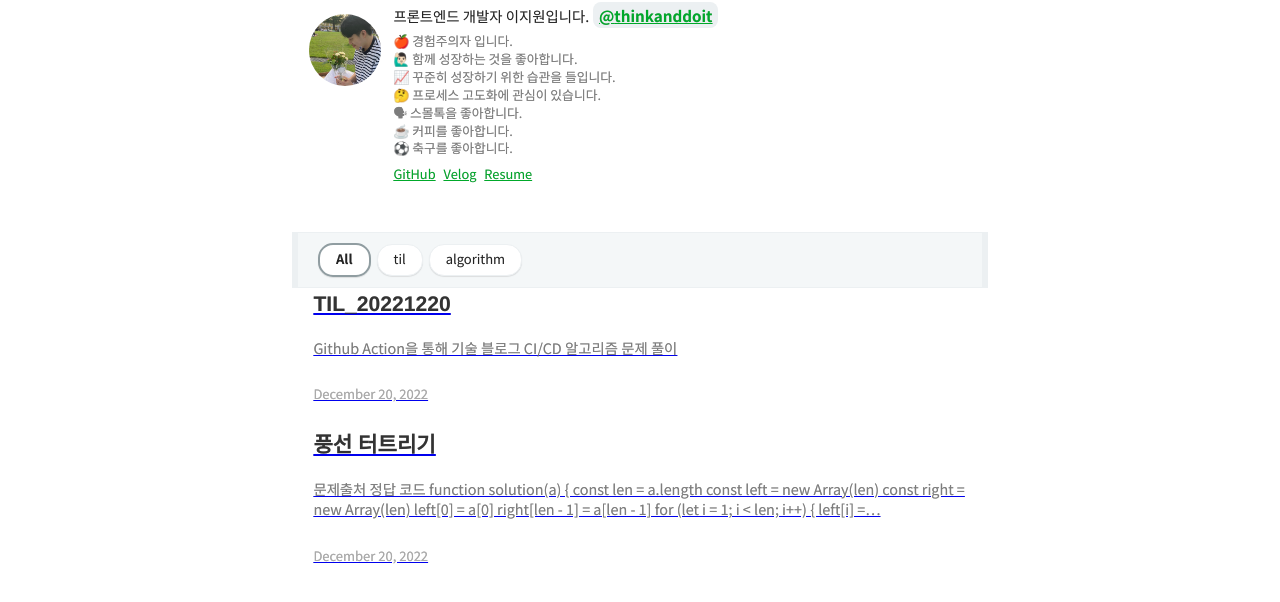
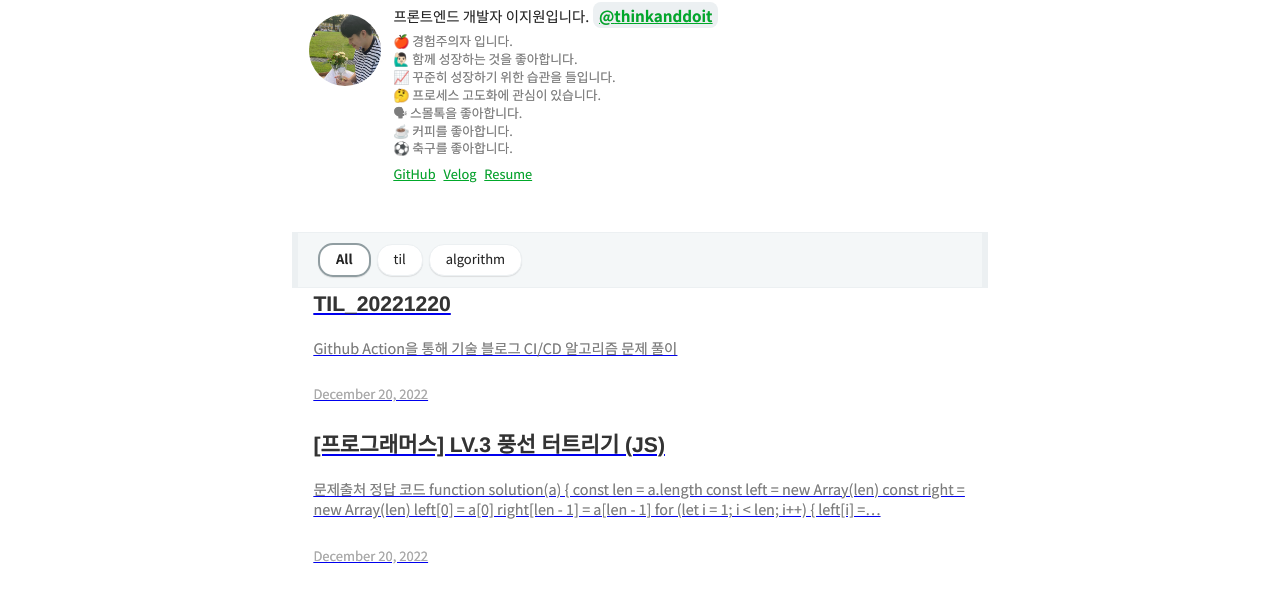
Before and after one commit to thinkanddoit/thinkanddoit.github.io, a Gatsby site: page / in a window 1280 px wide. Shown: the part 198-800 px from the top of the page. Built offline with nearby package versions, Linux system fonts and the light colour scheme; Gatsby itself is replaced by a stand-in of ours; some packages are replaced by stand-ins of ours; what typography-theme-github would draw is missing.

Commit message:
update: 포스트 이름 수정
- 형식 유지

```diff
--- a/content/blog/Algorithm/풍선 터트리기.md
+++ b/content/blog/Algorithm/[프로그래머스] LV.3 풍선 터트리기 (JS).md
@@ -1,5 +1,5 @@
 ---
-title: 풍선 터트리기
+title: '[프로그래머스] LV.3 풍선 터트리기 (JS)'
 date: 2022-12-20 14:12:52
 category: algorithm
 thumbnail: { thumbnailSrc }
```
